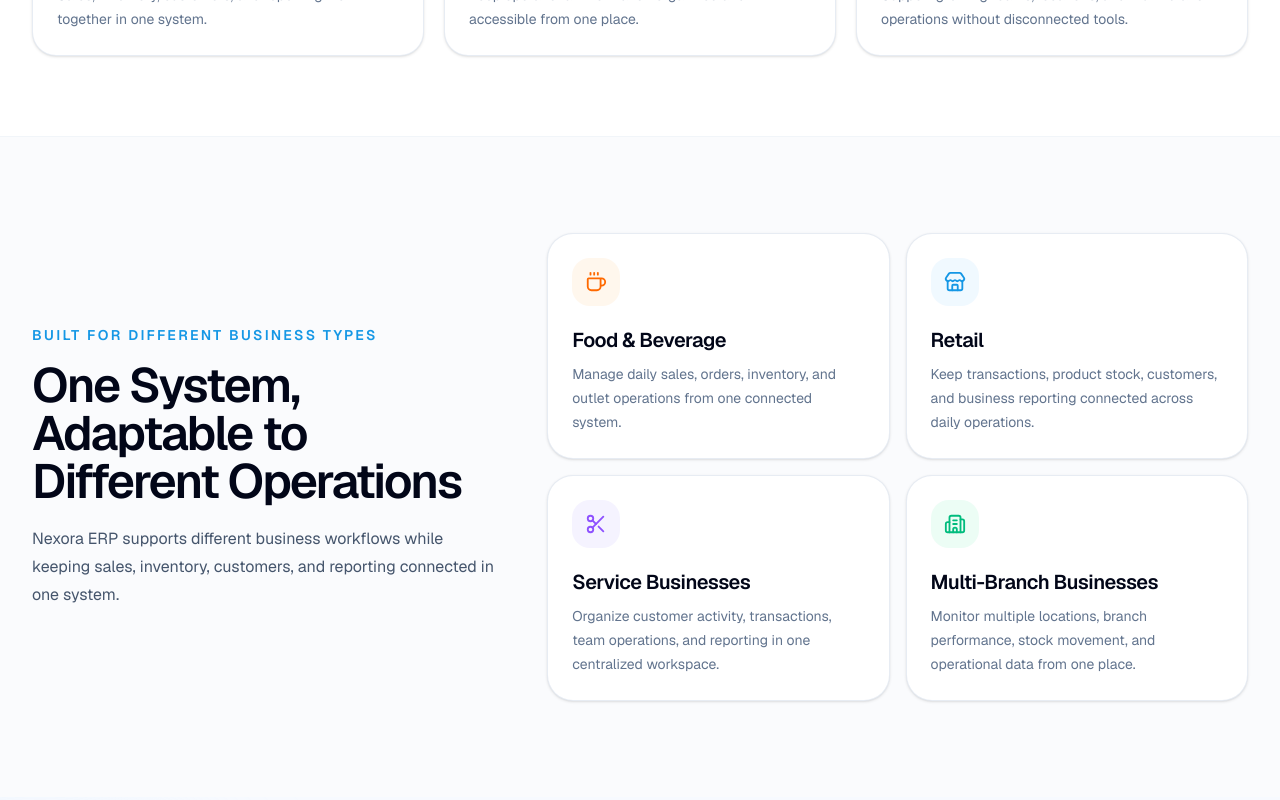
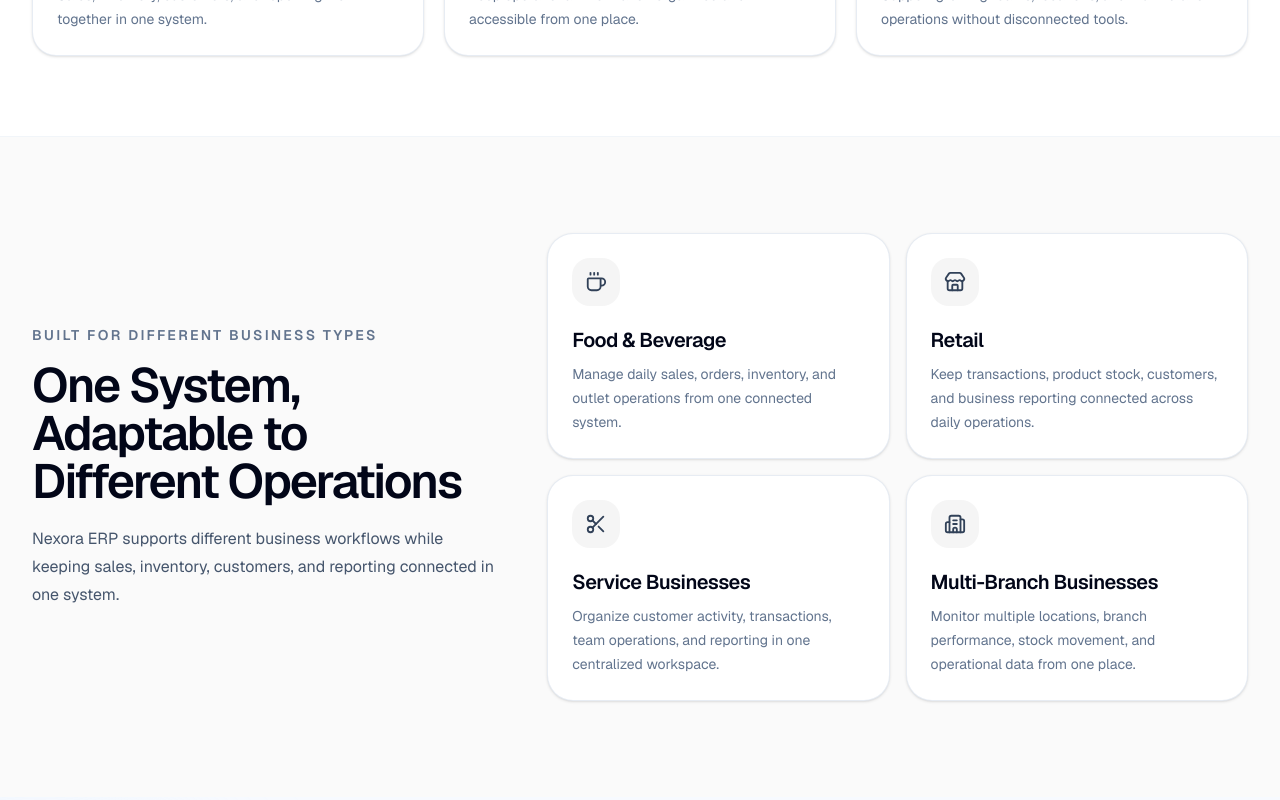
Before and after one commit to faalvaro/nexora-erp, a Next.js app: page / in a window 1280 px wide. Shown: the part 1840-2640 px from the top of the page. Built offline with nearby package versions, Linux system fonts and the light colour scheme; no server answers.

Commit message:
Apply neutral theme to industries

```diff
--- a/components/landing/industries.tsx
+++ b/components/landing/industries.tsx
@@ -17,41 +17,41 @@
       icon: Coffee,
       title: t("items.fnb.title"),
       description: t("items.fnb.description"),
-      accent: "bg-orange-50 text-orange-500",
+      accent: "bg-neutral-100 text-slate-700",
     },
     {
       key: "retail",
       icon: Store,
       title: t("items.retail.title"),
       description: t("items.retail.description"),
-      accent: "bg-sky-50 text-[#1597E5]",
+      accent: "bg-neutral-100 text-slate-700",
     },
     {
       key: "services",
       icon: Scissors,
       title: t("items.services.title"),
       description: t("items.services.description"),
-      accent: "bg-violet-50 text-violet-500",
+      accent: "bg-neutral-100 text-slate-700",
     },
     {
       key: "multiBranch",
       icon: Building2,
       title: t("items.multiBranch.title"),
       description: t("items.multiBranch.description"),
-      accent: "bg-emerald-50 text-emerald-500",
+      accent: "bg-neutral-100 text-slate-700",
     },
   ];
 
   return (
     <section
       id="solutions"
-      className="scroll-mt-20 bg-slate-50/70 py-24"
+      className="scroll-mt-20 bg-neutral-50 py-24"
     >
       <div className="mx-auto max-w-7xl px-6 lg:px-8">
         <div className="grid gap-12 lg:grid-cols-[0.8fr_1.2fr] lg:items-center">
           {/* LEFT */}
           <div>
-            <p className="text-sm font-semibold uppercase tracking-[0.16em] text-[#1597E5]">
+            <p className="text-sm font-semibold uppercase tracking-[0.16em] text-slate-500">
               {t("eyebrow")}
             </p>
 
@@ -72,7 +72,7 @@
               return (
                 <article
                   key={industry.key}
-                  className="group rounded-[26px] border border-slate-200/80 bg-white p-6 shadow-sm transition-all duration-300 hover:-translate-y-1 hover:border-sky-200 hover:shadow-xl hover:shadow-slate-200/40"
+                  className="group rounded-[26px] border border-slate-200/80 bg-white p-6 shadow-sm transition-all duration-300 hover:-translate-y-1 hover:border-slate-300 hover:shadow-xl hover:shadow-slate-200/40"
                 >
                   <div
                     className={`flex size-12 items-center justify-center rounded-2xl ${industry.accent}`}
```
